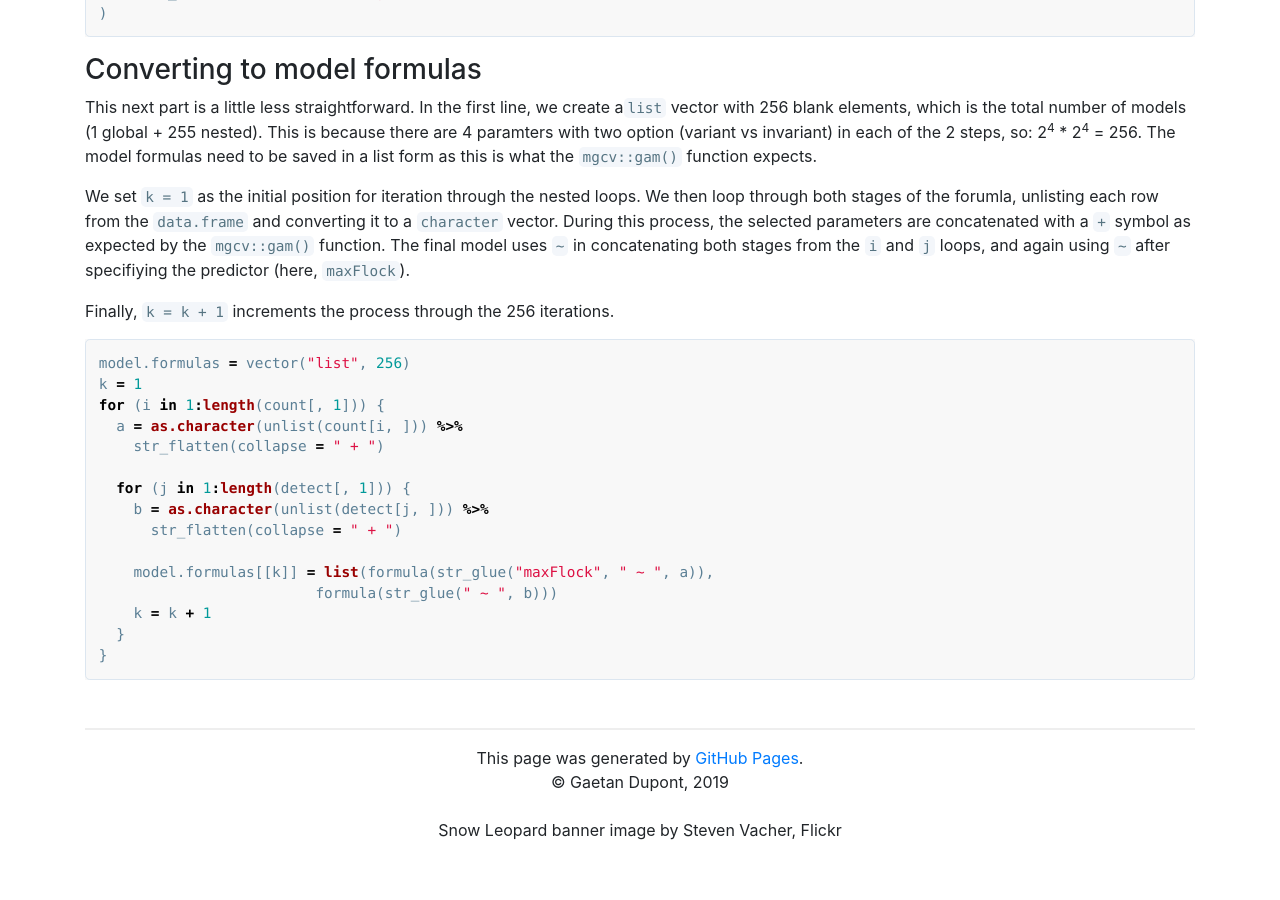
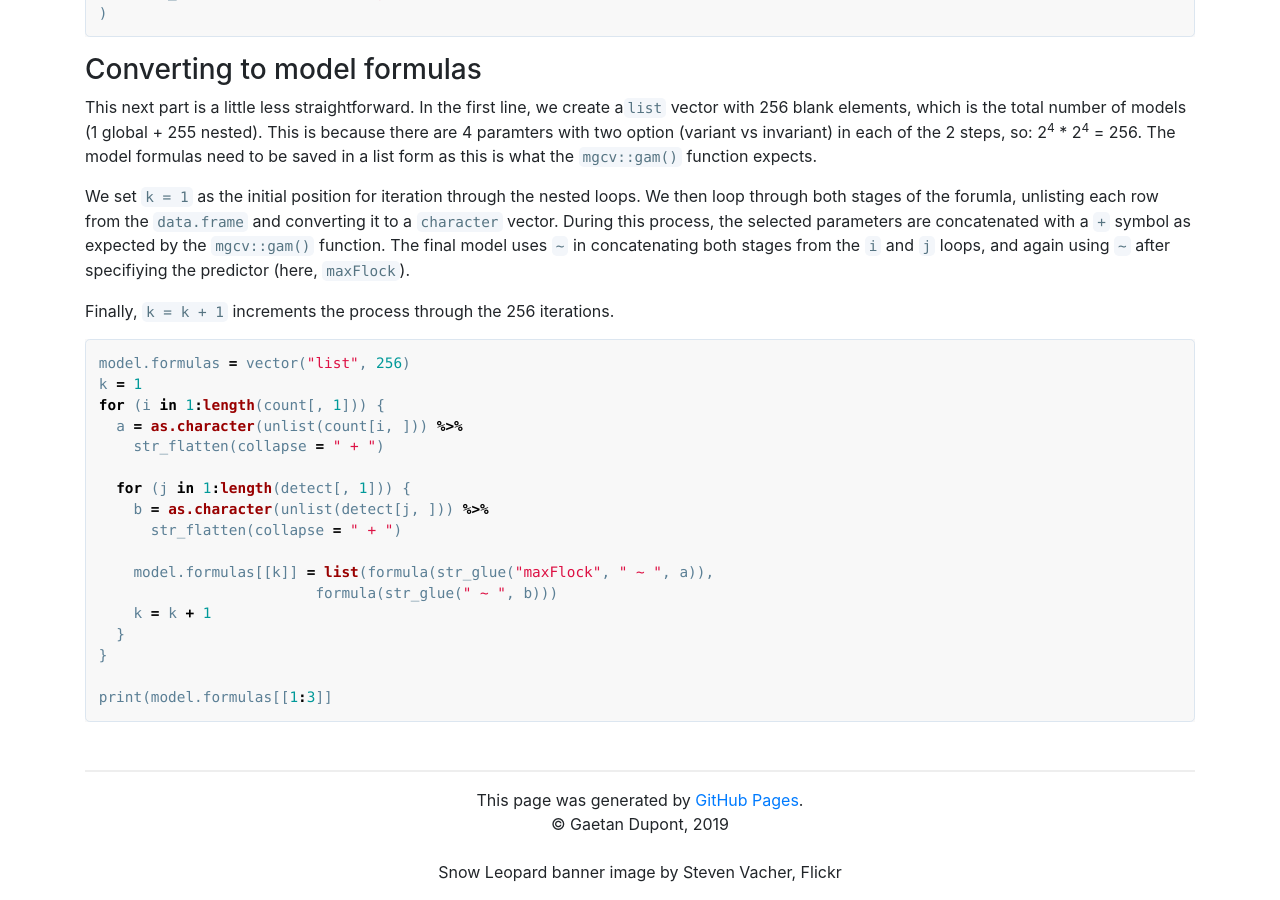
Before and after one commit to chrisyeh96/chrisyeh96.github.io, a Jekyll site: the page built from _posts/2019-05-29-Auto-Nested-Mod.md, in a window 1280 px wide and 900 px high, scrolled down 1587 px. Built offline with Jekyll 4.4.1, drawn with Linux system fonts in a browser that asks for light colours; nearby versions of some CDN libraries; before the commit the page ends 2445 px from its top, so only the background shows below that.

Commit message:
Update 2019-05-29-Auto-Nested-Mod.md

````diff
--- a/_posts/2019-05-29-Auto-Nested-Mod.md
+++ b/_posts/2019-05-29-Auto-Nested-Mod.md
@@ -70,4 +70,6 @@ for (i in 1:length(count[, 1])) {
     k = k + 1
   }
 }
+
+print(model.formulas[[1:3]]
 ```
````
